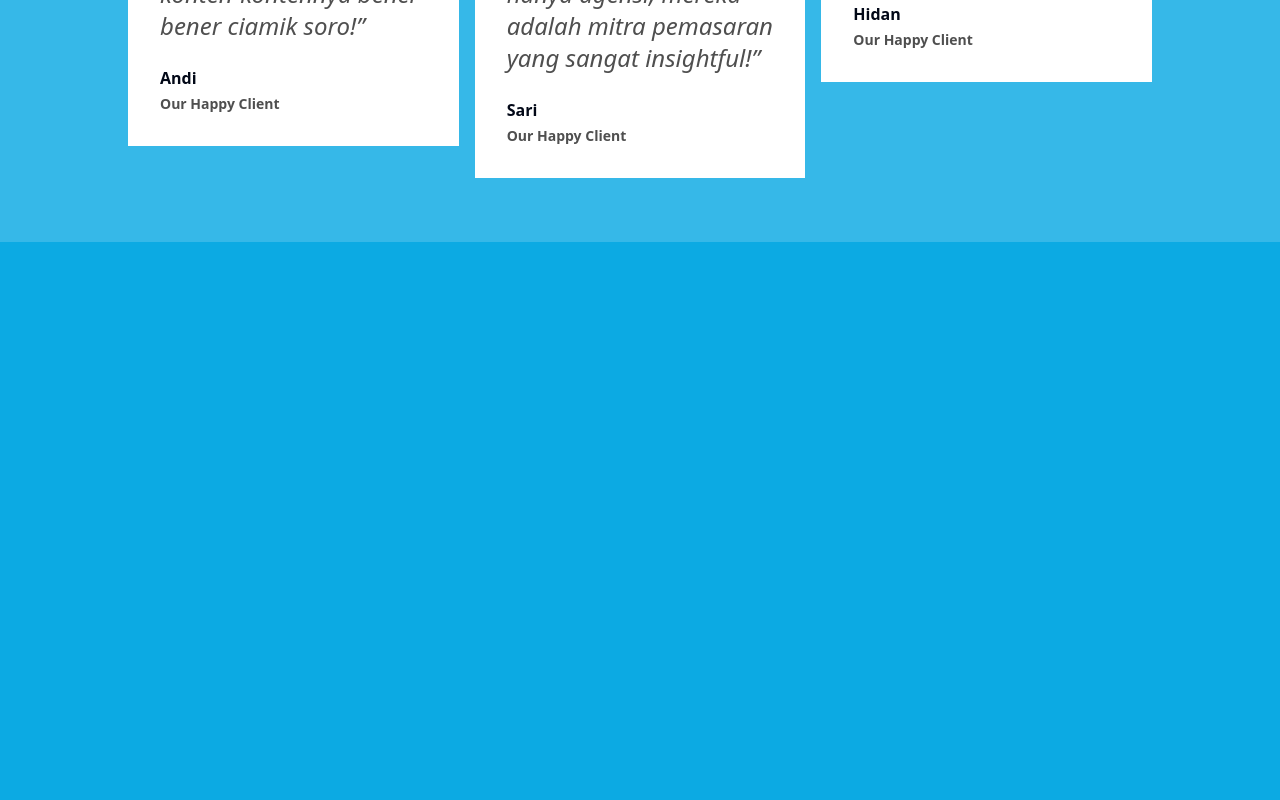
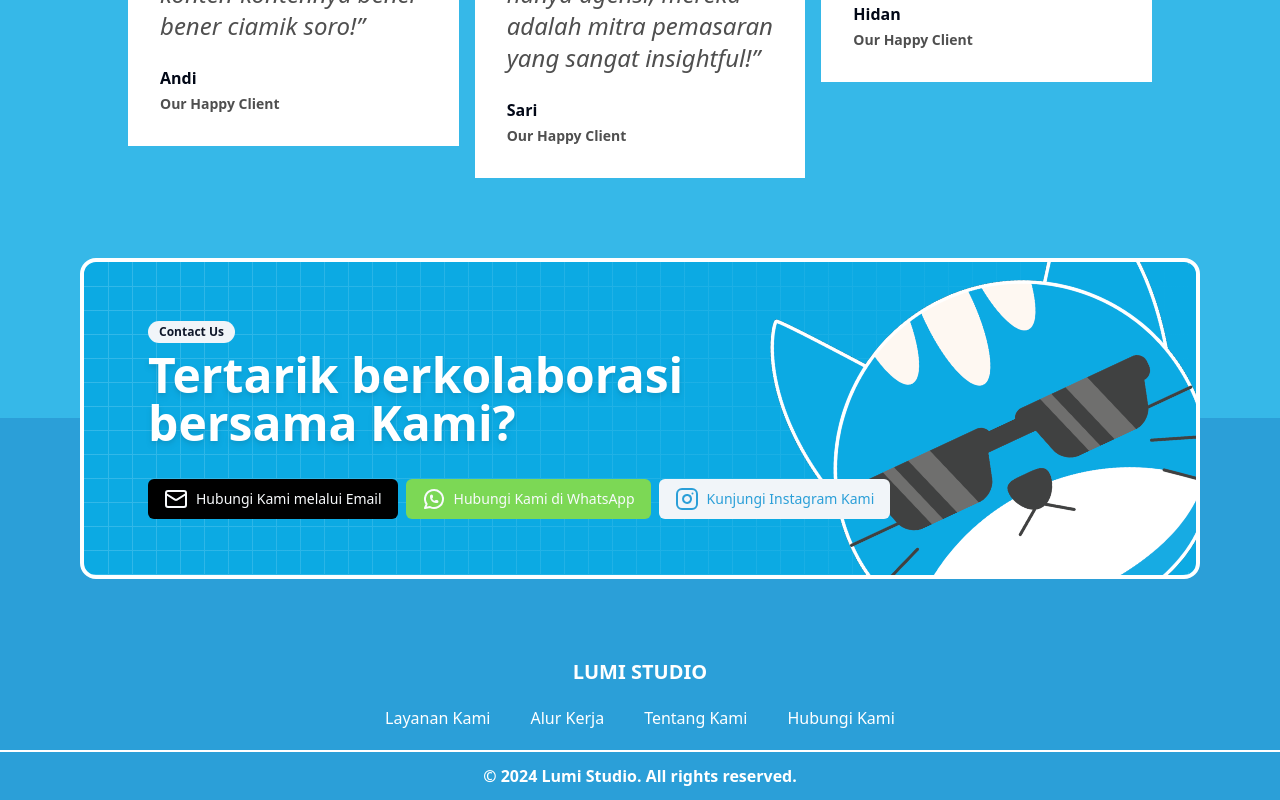
Before and after one commit to lumistudio-dev/lumistudio, a Next.js app: page / in a window 1280 px wide. Shown: the part 5458-6258 px from the top of the page. Before the commit the page ends 5700 px from the top, so only its background shows below. Built offline with nearby package versions, Linux system fonts and the light colour scheme.

Commit message:
Menambahkan Footer dan CTA Section

```diff
--- a/app/page.tsx
+++ b/app/page.tsx
@@ -1,6 +1,7 @@
 import Banner from '@/components/Banner';
 import OurServices from '@/components/OurServices';
 import About from '@/components/about/About';
+import Footer from '@/components/footer/Footer';
 import Portfolio from '@/components/portfolio/Portfolio';
 import Team from '@/components/team/Team';
 import Testimonial from '@/components/testimonial/Testimonial';
@@ -16,6 +17,7 @@ export default function Home() {
       <About />
       <Team />
       <Testimonial />
+      <Footer />
     </div>
   );
 }
--- /dev/null
+++ b/components/footer/Footer.tsx
@@ -0,0 +1,90 @@
+import Image from 'next/image';
+import { Badge } from '../ui/badge';
+import { Button } from '../ui/button';
+import { TbBrandWhatsapp, TbSquareRoundedChevronDown } from 'react-icons/tb';
+import { Instagram, Mail } from 'lucide-react';
+import Link from 'next/link';
+
+function Footer() {
+  return (
+    <div>
+      <div className='bg-[#2B9FD8] border-b-2 border-white'>
+        <div className='container'>
+          <div className='relative'>
+            <div className='bg-pattern bg-[#0CAAE3] w-full rounded-2xl border-4 border-white overflow-hidden absolute -top-[220px] sm:-top-[175px] md:-top-48 lg:-top-48 xl:-top-40 left-1/2 -translate-x-1/2'>
+              <div className='w-full h-full flex bg-gradient-to-t lg:bg-gradient-to-l from-[#0CAAE3] to-[#0CAAE3]/10 rounded-2xl'>
+                <div className='flex flex-col text-center lg:text-start px-5 sm:px-14 md:px-16 py-14 w-full lg:w-4/5 z-10'>
+                  <div className='mb-2'>
+                    <Badge variant='secondary'>Contact Us</Badge>
+                  </div>
+                  <div className='text-4xl md:text-5xl text-white font-bold drop-shadow-md'>
+                    Tertarik berkolaborasi
+                    <br /> bersama Kami?
+                  </div>
+                  <div className='mt-6 flex flex-wrap flex-col md:flex-row justify-center lg:justify-start gap-2'>
+                    <Button
+                      variant={'destructive'}
+                      className='gap-2 font-medium text-sm mt-2'
+                    >
+                      <Mail className='h-6 w-6' />
+                      <Link href='mailto:lumistudio06@gmail.com'>
+                        Hubungi Kami melalui Email
+                      </Link>
+                    </Button>
+                    <Button
+                      variant={'default'}
+                      className='gap-2 font-medium text-sm mt-2'
+                    >
+                      <TbBrandWhatsapp className='h-6 w-6' />
+                      <Link href='https://wa.me/message/LULXNY427CQWI1'>
+                        Hubungi Kami di WhatsApp
+                      </Link>
+                    </Button>
+                    <Button
+                      variant={'secondary'}
+                      className='gap-2 font-medium text-sm mt-2'
+                    >
+                      <Instagram className='h-6 w-6' />
+                      <Link href='https://www.instagram.com/lumi.std/'>
+                        Kunjungi Instagram Kami
+                      </Link>
+                    </Button>
+                  </div>
+                </div>
+                <div className='hidden lg:block w-1/5 h-[300px] relative'>
+                  <div className='md:w-[400px] lg:w-[450px] absolute -right-10 md:-top-5 lg:-top-10'>
+                    <Image
+                      src='/assets/logo/logo.png'
+                      alt='logo'
+                      width={1000}
+                      height={1000}
+                      className='-rotate-[25deg]'
+                    />
+                  </div>
+                </div>
+              </div>
+            </div>
+            <div className='pt-72 md:pt-60'>
+              <div className='text-center text-white text-xl font-extrabold uppercase'>
+                Lumi Studio
+              </div>
+              <div className='flex flex-wrap gap-4 md:gap-10 text-white justify-center my-5'>
+                <div>Layanan Kami</div>
+                <div>Alur Kerja</div>
+                <div>Tentang Kami</div>
+                <div>Hubungi Kami</div>
+              </div>
+            </div>
+          </div>
+        </div>
+      </div>
+      <div className='bg-[#2B9FD8] py-3 text-center text-white font-semibold'>
+        <div className='container'>
+          © 2024 Lumi Studio. All rights reserved.
+        </div>
+      </div>
+    </div>
+  );
+}
+
+export default Footer;
--- a/components/testimonial/Testimonial.tsx
+++ b/components/testimonial/Testimonial.tsx
@@ -13,7 +13,7 @@ import {
 function Testimonial() {
   return (
     <div className='bg-[#36B8E8]'>
-      <div className='container py-16'>
+      <div className='container pt-16 pb-72 md:pb-60'>
         <div className='flex flex-col items-center mb-5'>
           <div className='mb-2'>
             <Badge variant='secondary'>Testimonials</Badge>
--- a/components/ui/button.tsx
+++ b/components/ui/button.tsx
@@ -10,8 +10,7 @@ const buttonVariants = cva(
     variants: {
       variant: {
         default: 'bg-primary text-primary-foreground hover:bg-primary/90',
-        destructive:
-          'bg-destructive text-destructive-foreground hover:bg-destructive/90',
+        destructive: 'bg-black text-destructive-foreground hover:bg-black/90',
         outline:
           'border border-input bg-background hover:bg-accent hover:text-accent-foreground',
         secondary: 'bg-secondary text-[#2B9FD8] hover:bg-secondary/80',
--- a/tailwind.config.ts
+++ b/tailwind.config.ts
@@ -74,6 +74,7 @@ module.exports = {
       },
       backgroundImage: {
         pattern: "url('/assets/pattern.svg')",
+        cta: "url('/assets/cta.svg')",
       },
     },
   },
```
Also changed, not shown: public/assets/cta.svg (added).
